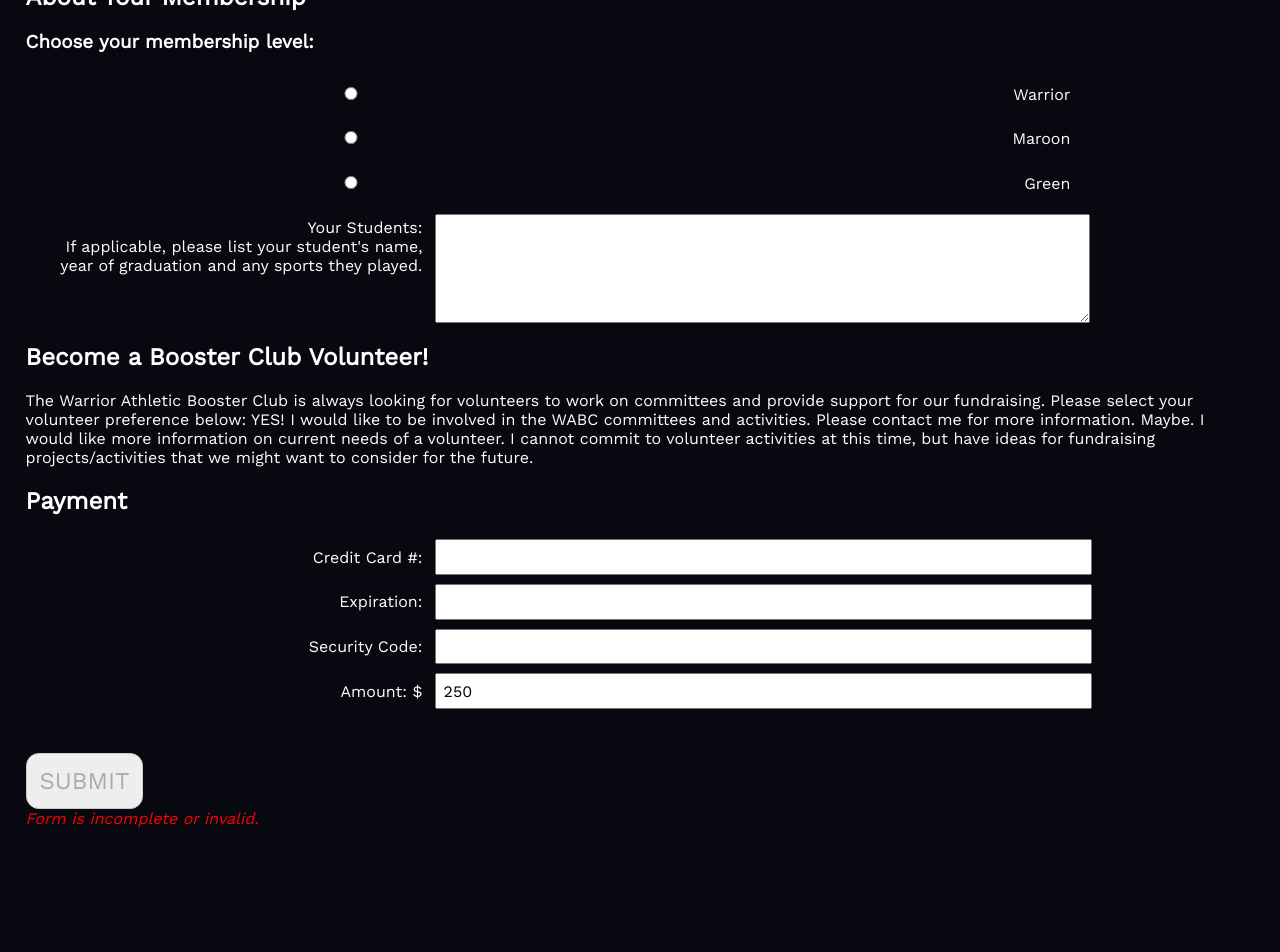
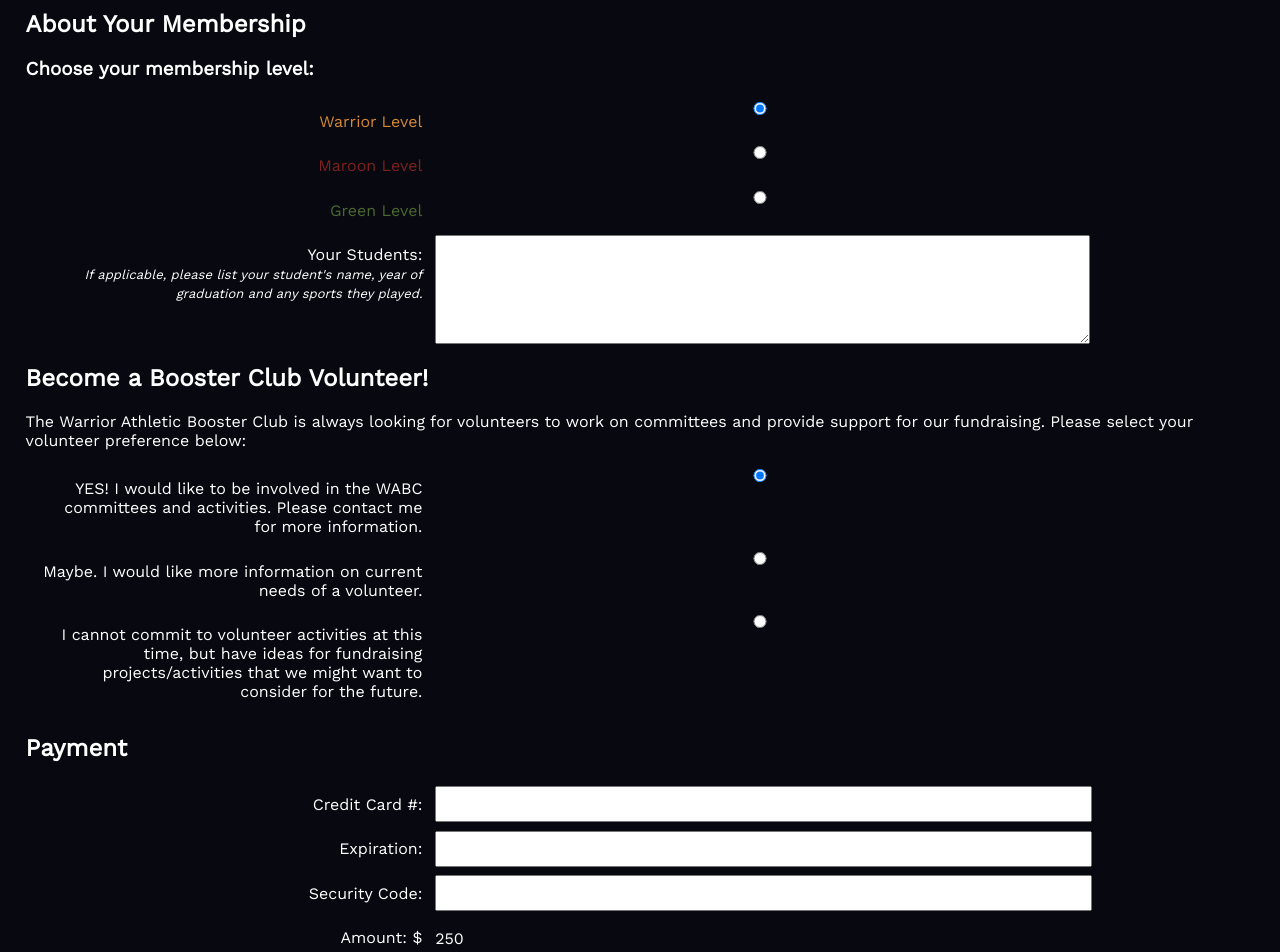
Before and after one commit to cchsindy/wabc, a Vue app: page / in a window 1280 px wide. Shown: the part 1280-2232 px from the top of the page. Before the commit the page ends 2153 px from the top, so only its background shows below. Built offline with nearby package versions, Linux system fonts and the light colour scheme.

Commit message:
final touches

```diff
--- a/src/App.vue
+++ b/src/App.vue
@@ -5,9 +5,9 @@
       <h1>WABC Membership</h1>
       <h2>Member Benefits</h2>
       <ul>
-        <li>Warrior Level - $250: Receive Family Sports Pass** good for one school year for all home games for those family members living in the same household (excludes IHSAA tournament games or special invitational games), one insulated cooler*, one Warrior Pride t-shirt and one decal</li>
-        <li>Maroon Level - $150: Receive Individual Sports Pass** good for one school year for all home games for one individual (excludes IHSAA tournament games or special invitational games), one camp chair*, one Warrior Pride t-shirt and one decal</li>
-        <li>Green Level - $50: Receive 2 single game sports passes**, one Warrior Pride t-shirt and one decal</li>
+        <li><span class="large warrior">Warrior Level - $250</span>: Receive Family Sports Pass** good for one school year for all home games for those family members living in the same household (excludes IHSAA tournament games or special invitational games), one insulated cooler*, one Warrior Pride t-shirt and one decal</li>
+        <li><span class="large maroon">Maroon Level - $150</span>: Receive Individual Sports Pass** good for one school year for all home games for one individual (excludes IHSAA tournament games or special invitational games), one camp chair*, one Warrior Pride t-shirt and one decal</li>
+        <li><span class="large green">Green Level - $50</span>: Receive 2 single game sports passes**, one Warrior Pride t-shirt and one decal</li>
       </ul>
       <p><i>* Items exclusively available to WABC Members.<br>** All sports passes are good for one year from time of purchase and for home games only - not any type of tournament. Family Sports Passes cover those living in the same household.</i></p>
       <h2>Team Benefits</h2>
@@ -32,22 +32,22 @@
         <input type="tel" id="phone" v-model="phone" required>
         <h2>About Your Membership</h2>
         <h3>Choose your membership level:</h3>
+        <label for="warrior" class="warrior">Warrior Level</label>
         <input type="radio" id="warrior" v-model="level" value="warrior" required>
-        <label for="warrior">Warrior</label>
+        <label for="maroon" class="maroon">Maroon Level</label>
         <input type="radio" id="maroon" v-model="level" value="maroon" required>
-        <label for="maroon">Maroon</label>
+        <label for="green" class="green">Green Level</label>
         <input type="radio" id="green" v-model="level" value="green" required>
-        <label for="green">Green</label>
-        <label for="students">Your Students:<br>If applicable, please list your student's name, year of graduation and any sports they played.</label>
+        <label for="students">Your Students:<br><span class="small">If applicable, please list your student's name, year of graduation and any sports they played.</span></label>
         <textarea id="students" v-model="students" rows="5"></textarea>
         <h2>Become a Booster Club Volunteer!</h2>
-        <p>The Warrior Athletic Booster Club is always looking for volunteers to work on committees and provide support for our fundraising. Please select your volunteer preference below:
-YES! I would like to be involved in the WABC committees and activities. Please contact me for more information.
-
-Maybe. I would like more information on current needs of a volunteer.
-
-I cannot commit to volunteer activities at this time, but have ideas for fundraising projects/activities that we might want to consider for the future.
-        </p>
+        <p>The Warrior Athletic Booster Club is always looking for volunteers to work on committees and provide support for our fundraising. Please select your volunteer preference below:</p>
+        <label for="yes">YES! I would like to be involved in the WABC committees and activities. Please contact me for more information.</label>
+        <input type="radio" id="yes" v-model="volunteer" value="yes" required>
+        <label for="maybe">Maybe. I would like more information on current needs of a volunteer.</label>
+        <input type="radio" id="maybe" v-model="volunteer" value="maybe" required>
+        <label for="no">I cannot commit to volunteer activities at this time, but have ideas for fundraising projects/activities that we might want to consider for the future.</label>
+        <input type="radio" id="no" v-model="volunteer" value="no" required>
         <h2>Payment</h2>
         <label for="card">Credit Card #:</label>
         <input type="text" id="card" v-model="card" required>
@@ -56,7 +56,7 @@ I cannot commit to volunteer activities at this time, but have ideas for fundrai
         <label for="code">Security Code:</label>
         <input type="text" id="code" v-model="code" required>
         <label for="amount">Amount: $</label>
-        <input type="number" id="amount" v-model="amount" min="20" value="20" required>
+        <span>{{amount}}</span>
         <div class="center">
           <div class="message">{{message}}</div>
           <div v-show="message === 'Processing...'">
@@ -64,7 +64,7 @@ I cannot commit to volunteer activities at this time, but have ideas for fundrai
           </div>
           <div v-if="showSubmit">
             <input type="submit" :disabled="invalid" @click="register"><br>
-            <span v-if="invalid">Form is incomplete or invalid.</span><br><br>
+            <span class="invalid" v-if="invalid">Form is incomplete or invalid.</span><br><br>
           </div>
         </div>
       </form>
@@ -87,12 +87,12 @@ export default {
       zipcode: '',
       email: '',
       phone: '',
-      level: '',
+      level: 'warrior',
       students: '',
+      volunteer: 'yes',
       card: '',
       expiration: '',
       code: '',
-      amount: '250',
       message: '',
       showSubmit: true
     }
@@ -109,13 +109,26 @@ export default {
         || this.email === ''
         || this.phone === ''
         || this.level === ''
-        || this.students === ''
+        || this.volunteer === ''
         || this.card === ''
         || this.expiration === ''
-        || this.code === ''
-        || this.amount === '') invalid = true
-      if (parseFloat(this.amount) < 50.0) invalid = true
+        || this.code === '') invalid = true
       return invalid
+    },
+    amount() {
+      let a = 0
+      switch (this.level) {
+        case 'warrior':
+          a = 250
+          break
+        case 'maroon':
+          a = 150
+          break
+        default:
+          a = 50
+          break
+      }
+      return a
     }
   },
   methods: {
@@ -139,6 +152,7 @@ export default {
         phone: this.phone,
         level: this.level,
         students: this.students,
+        volunteer: this.volunteer,
         ccNumber: this.card,
         ccExpiration: this.expiration,
         ccCode: this.code,
@@ -188,19 +202,20 @@ html, body {
   font-family: 'Work Sans', sans-serif;
   margin: 0;
 }
-
 h1 {
   color: #4a6930;
   font-family: Oswald, sans-serif;
   text-transform: uppercase;
 }
-
 input {
   display: inline-block;
   font-family: 'Work Sans', sans-serif;
   font-size: 1em;
   padding: 0.5vw;
   width: 50vw;
+}
+input[type=radio] {
+  vertical-align: top;
 }
 input[type=submit] {
   background: #eee;
@@ -222,23 +237,23 @@ label {
   text-align: right;
   width: 30vw;
 }
-span {
-  color: red;
-  font-style: italic;
-}
 textarea {
   font-family: 'Work Sans', sans-serif;
   font-size: 1em;
   margin-top: 2px;
   padding: 0.5vw;
-  vertical-align: middle;
+  vertical-align: top;
   width: 50vw;
 }
-
+.center {
+  text-align: center;
+}
 .content {
   margin: 2vw;
 }
-
+.green {
+  color: #4a6930;
+}
 .header {
   background-image: url('./assets/WABC.jpg');
   background-position: center;
@@ -246,4 +261,21 @@ textarea {
   height: 30vw;
   background-repeat: no-repeat;
 }
+.invalid {
+  color: red;
+  font-style: italic;
+}
+.large {
+  font-size: 1.5em;
+}
+.maroon {
+  color: #7b221e;
+}
+.small {
+  font-size: small;
+  font-style: italic;
+}
+.warrior {
+  color: #d58933;
+}
 </style>
```
